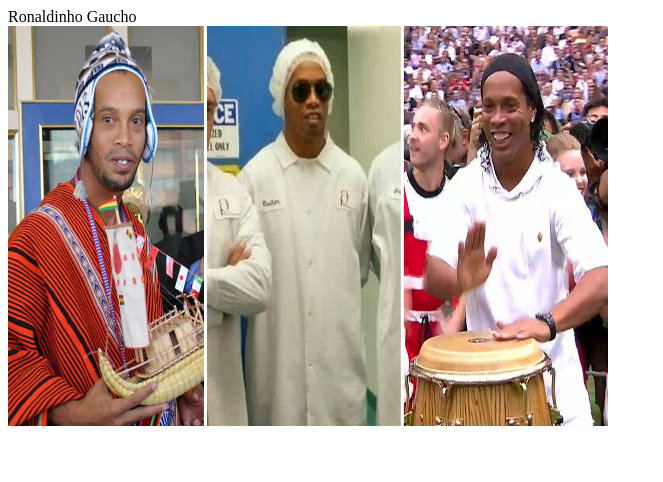
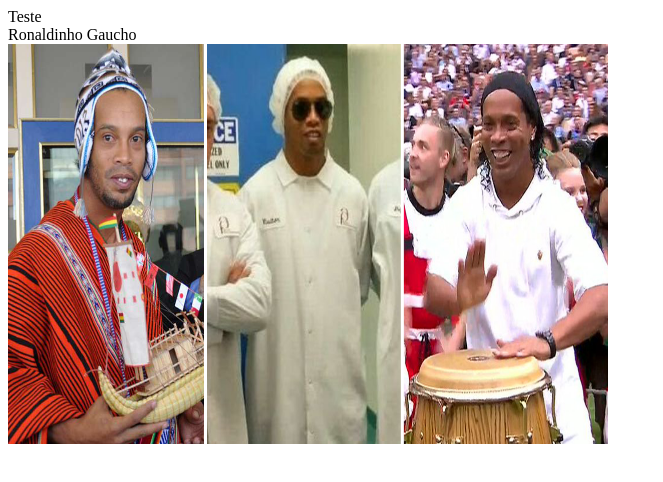
Before and after one commit to PedroCosta77/site_tcc-1, a plain HTML site: page index.html in a window 1280 px wide. Shown: the whole page, without its empty margins (0-663 px from the left). Drawn offline with Linux system fonts and the light colour scheme.

Commit message:
Terceiro commit

```diff
--- a/index.html
+++ b/index.html
@@ -7,6 +7,7 @@
     <title>Meu site</title>
 </head>
 <body>
+    Teste<br>
     Ronaldinho Gaucho<br>
     <img src="imagens/ronaldinho.png" width="600" height="400">
 </body>
```
